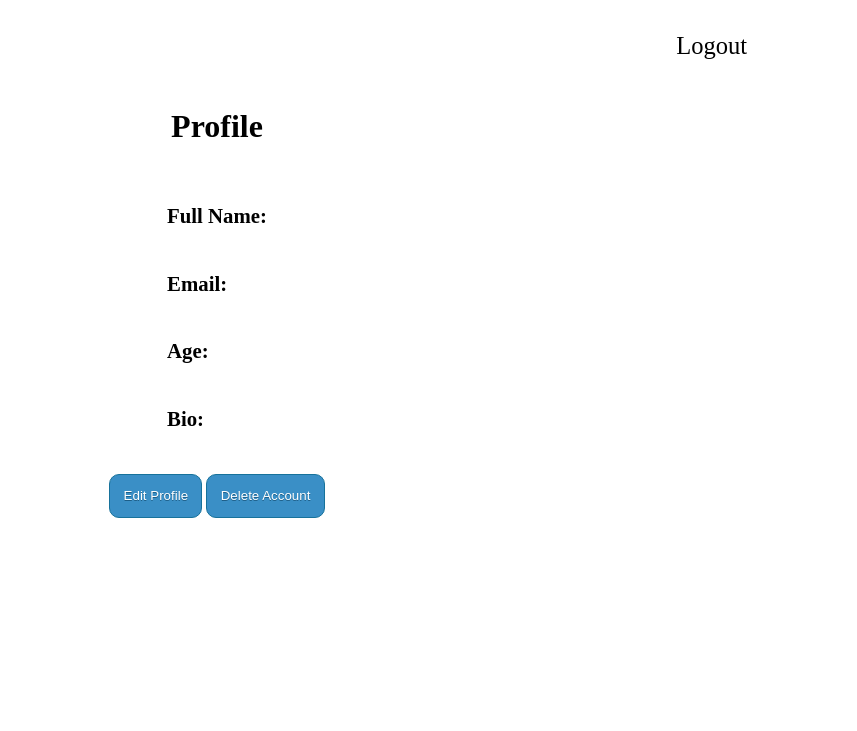
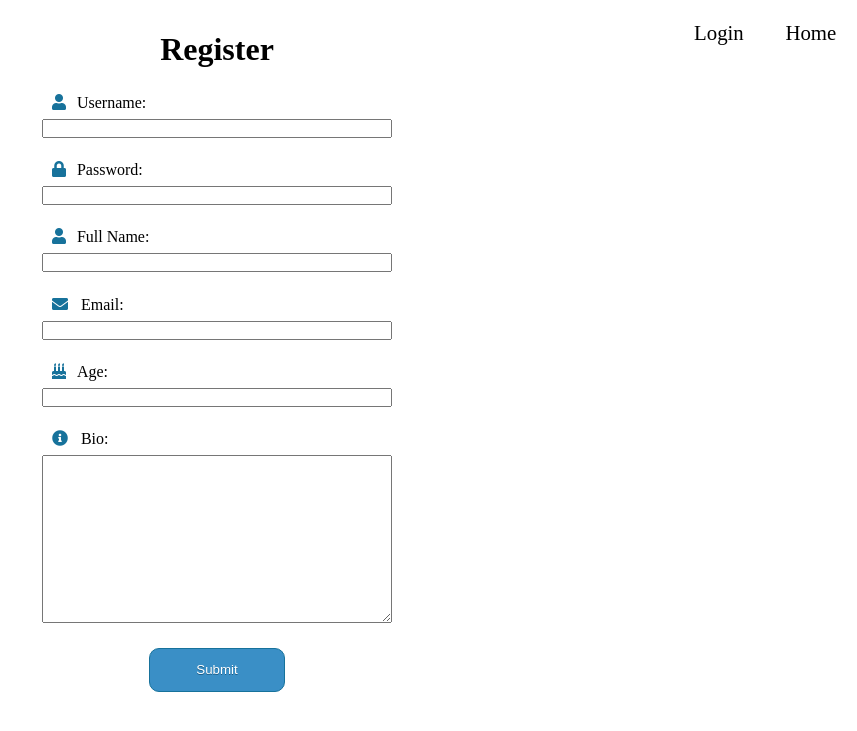
Before and after one commit to Alexandra2888/user_management_system, a PHP site: page /pages/register.html in a window 1280 px wide. Shown: the top 731 px of the page, without its empty margins (423-1280 px from the left). Run offline with PHP 8.4, Linux system fonts and the light colour scheme; data that the repository does not hold is empty; some libraries are stand-ins or nearby versions.

Commit message:
fix register

```diff
--- a/pages/login.html
+++ b/pages/login.html
@@ -14,7 +14,7 @@
 <body>
     <nav>
         <a href="../index.php">Home</a>
-        <a href="register.html">Register</a>
+        <a href="./register.html">Register</a>
     </nav>
     <main>
         <h1>Login</h1>
--- a/pages/register.html
+++ b/pages/register.html
@@ -8,80 +8,48 @@
     <title>User Management System - Profile</title>
     <link rel="stylesheet" href="../styles/main.css">
     <link rel="stylesheet" href="../styles/alert.css">
-    <link rel="stylesheet" href="../styles/profile.css">
+    <link rel="stylesheet" href="../styles/register.css">
+    <link rel="stylesheet" href="https://use.fontawesome.com/releases/v5.7.1/css/all.css">
     <script src="https://cdn.jsdelivr.net/npm/sweetalert2@11"></script>
 </head>
 
 <body>
     <nav>
-        <a href="../scripts/logout.php">Logout</a>
+        <a href="login.html">Login</a>
+        <a href="../index.php">Home</a>
     </nav>
     <main>
-        <h1>Profile</h1>
-        <div class="container">
-            <p><strong>Full Name:</strong> <span id="username"></span></p>
-            <p><strong>Email:</strong> <span id="email"></span></p>
-            <p><strong>Age:</strong> <span id="age"></span></p>
-            <p><strong>Bio:</strong> <span id="bio"></span></p>
-        </div>
-        <div>
-            <button onclick="confirmEdit()">Edit Profile</button>
-            <button onclick="confirmDelete()">Delete Account</button>
-        </div>
-    </main>
-
-    <script>
-        function confirmEdit() {
-            Swal.fire({
-                title: 'Do you want to edit your profile?',
-                showCancelButton: true,
-                confirmButtonText: 'Yes',
-                cancelButtonText: 'No'
-            }).then((result) => {
-                if (result.isConfirmed) {
-                    window.location.href = 'edit_profile.html';
-                }
-            });
-        }
-
-        function confirmDelete() {
-            Swal.fire({
-                title: 'Are you sure you want to delete your account?',
-                text: 'This action cannot be undone!',
-                icon: 'warning',
-                showCancelButton: true,
-                confirmButtonText: 'Yes, delete my account',
-                cancelButtonText: 'No, cancel'
-            }).then((result) => {
-                if (result.isConfirmed) {
-                    Swal.fire({
-                        title: 'Account Deleted',
-                        text: 'Your account has been deleted.',
-                        icon: 'success'
-                    }).then(() => {
-                        window.location.href = '../scripts/delete.php';
-                    });
-                }
-            });
-        }
-
-        function fetchProfileData() {
-            var xhr = new XMLHttpRequest();
-            xhr.onreadystatechange = function () {
-                if (xhr.readyState === 4 && xhr.status === 200) {
-                    var profileData = JSON.parse(xhr.responseText);
-                    document.getElementById('username').textContent = profileData.username;
-                    document.getElementById('email').textContent = profileData.email;
-                    document.getElementById('age').textContent = profileData.age;
-                    document.getElementById('bio').textContent = profileData.bio;
-                }
-            };
-            xhr.open('GET', '../scripts/profile.php', true);
-            xhr.send();
-        }
-
-        window.onload = fetchProfileData;
-    </script>
+    <h1>Register</h1>
+    <?php if (isset($error)) { ?>
+        <p style="color: red;">
+            <?php echo htmlspecialchars($error); ?>
+        </p>
+    <?php } ?>
+    <form method="POST" action="../scripts/register.php">
+        <label for="username"><i class="fas fa-user"></i>Username:</label>
+        <input type="text" id="username" name="username" required>
+        <br>
+        <label for="password"><i class="fas fa-lock"></i>Password:</label>
+        <input type="password" id="password" name="password" required>
+        <br>
+        <label for="full_name"><i class="fas fa-user"></i>Full Name:</label>
+        <input type="text" id="full_name" name="full_name" required>
+        <br>
+        <label for="email"><i class="fa fa-envelope" aria-hidden="true"></i>
+            Email:</label>
+        <input type="email" id="email" name="email" required>
+        <br>
+        <label for="age"><i class="fa fa-birthday-cake" aria-hidden="true"></i>Age:</label>
+        <input type="number" id="age" name="age" required>
+        <br>
+        <label for="bio"><i class="fa fa-info-circle" aria-hidden="true"></i>
+            Bio:</label>
+        <textarea id="bio" name="bio" rows="10" required></textarea>
+        <br>
+        <button type="submit" id="submit">Submit</button>
+    </form>
+    <br>
+</main>
 </body>
 
 </html>
--- a/scripts/profile.php
+++ b/scripts/profile.php
@@ -12,7 +12,9 @@ include "../connect.php";
 // Get the user ID from the session
 $userId = $_SESSION['user_id'];
 
-// Fetch user profile data from the database
+// Function to fetch user profile data from the database
+function fetchUserProfileData($conn, $userId)
+{
     $selectProfileQuery = "SELECT * FROM profiles WHERE user_id = ?";
     $stmt = $conn->prepare($selectProfileQuery);
     $stmt->bind_param("i", $userId);
@@ -35,13 +37,20 @@ if ($result->num_rows === 1) {
     }
 
     $stmt->close();
-$conn->close();
 
-// Return the profile data as JSON
-echo json_encode([
+    return [
         'username' => $username,
         'email' => $email,
         'age' => $age,
         'bio' => $bio,
-]);
+    ];
+}
+
+// Fetch user profile data
+$profileData = fetchUserProfileData($conn, $userId);
+
+$conn->close();
+
+// Return the profile data as JSON
+echo json_encode($profileData);
 ?>
--- a/styles/register.css
+++ b/styles/register.css
@@ -1,56 +1,13 @@
 nav {
     display: flex;
     justify-content: end;
-    padding: 1em;
 }
 
 nav a {
     text-decoration: none;
-    color: var(--black);
-    font-size: 1.1rem;
-    position: relative;
-    padding: 0.5rem;
-    margin: 0.5rem;
-    font-size: calc(1rem + 0.66667vw);
-}
-
-nav a:last-child {
-    margin-right: 3.5em;
-}
-
-nav a:link::before,
-nav a:visited::before,
-nav a:link::after,
-nav a:visited::after {
-    content: "";
-    position: absolute;
-    left: 0;
-    width: 100%;
-    height: 2px;
-    background-color: var(--darkBlue);
-
-    transform: scaleX(0);
-
-    transition: transform 0.6s cubic-bezier(1, 0, 0, 1);
-}
-
-nav a:link::before,
-nav a:visited::before {
-    top: 0;
-    transform-origin: left;
-}
-
-nav a:link::after,
-nav a:visited::after {
-    bottom: 0;
-    transform-origin: right;
-}
-
-nav a:hover::before,
-nav a:active::before,
-nav a:hover::after,
-nav a:active::after {
-    transform: scaleX(1);
+    color: black;
+    padding: 1em;
+    font-size: 1.3rem;
 }
 
 main {
@@ -58,6 +15,7 @@ main {
     flex-direction: column;
     justify-content: center;
     align-items: center;
+    height: 75vh;
 }
 
 h1 {
@@ -70,8 +28,8 @@ input {
 }
 
 i {
-    margin: 0.625rem;
-    color: var(--darkBlue);
+    margin: 10px;
+    color: #17729b;
     width: 15px;
     height: 15px;
 }
@@ -88,17 +46,18 @@ button {
     text-decoration: none;
     padding: 1em 3.5em;
     margin: 0.5em 8em;
-    background-color: var(--mediumBlue);
-    border-radius: 0.625rem;
-    border: 1px solid var(--darkBlue);
+    background-color: #3a8fc6;
+    border-radius: 10px;
+    border: 1px solid #17729b;
     cursor: pointer;
-    color: var(--white);
+    color: #ffffff;
+    font-family: Arial;
     text-decoration: none;
-    text-shadow: 0px 1px 0px var(--lightBlue);
+    text-shadow: 0px 1px 0px #1e5e87;
 }
 
 button:hover {
-    background-color: var(--hoverBtn);
+    background-color: #45a2d6;
 }
 
 button:active {
```
Also changed, not shown: scripts/delete.php (+20 -13 lines), scripts/edit_profile.php (+21 -18 lines), scripts/login.php (+23 -11 lines), scripts/register.php (+18 -7 lines), scripts/save_profile.php (+15 -2 lines). Lines whose indentation alone changed are shown as unchanged.
